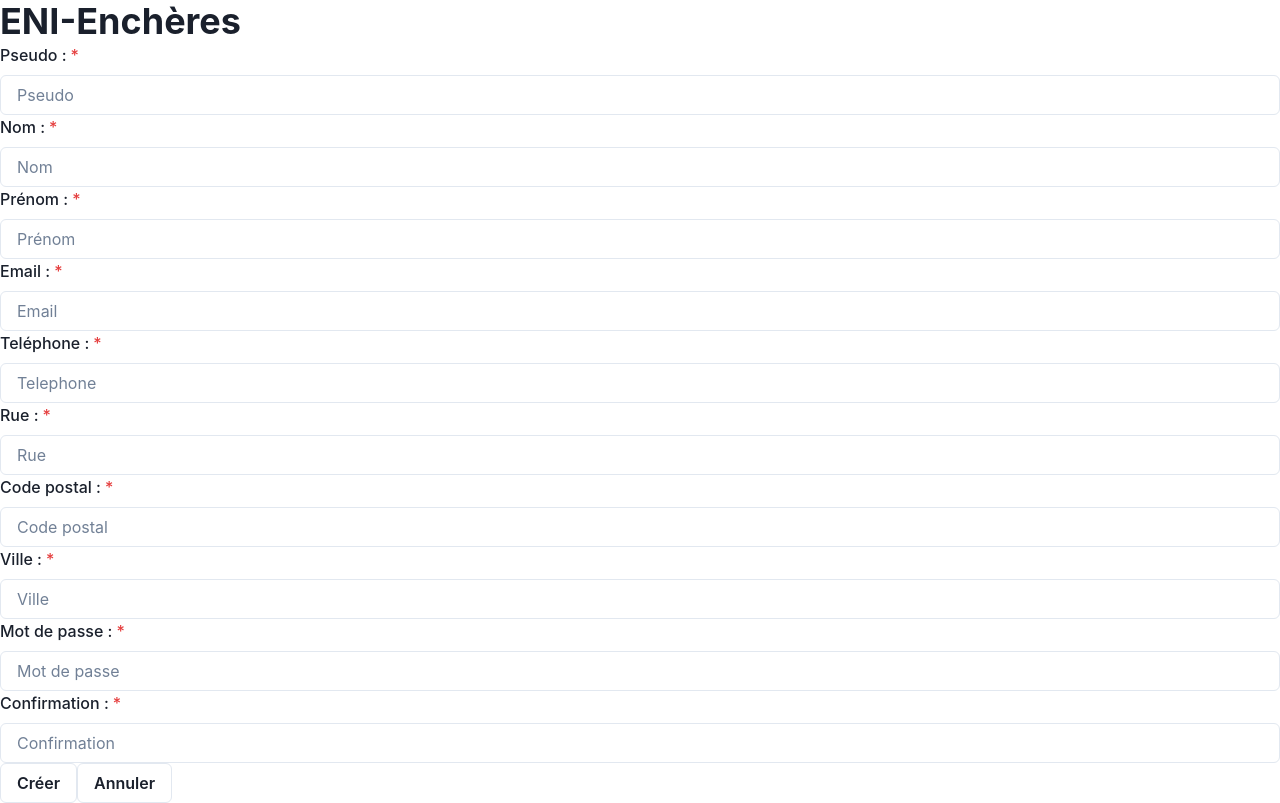
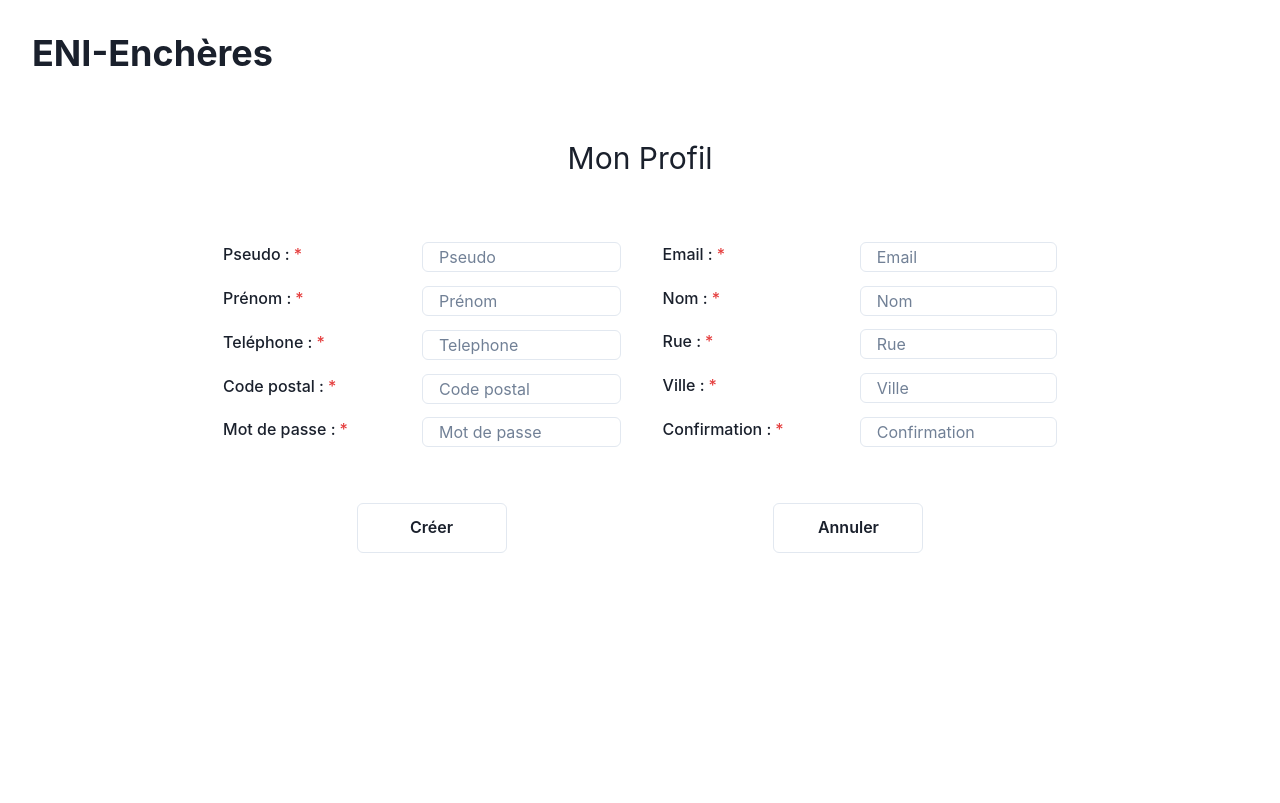
Before and after one commit to AdrienVomHoevel/tp-eni-enchere, a React (Create React App) app: page /inscription in a window 1280 px wide. Built offline with nearby package versions, Linux system fonts and the light colour scheme.

Commit message:
mise en page +co

```diff
--- a/src/App.js
+++ b/src/App.js
@@ -17,7 +17,7 @@ function App() {
           <Routes>
             <Route path="/" element={<Homes />} />
             <Route path="/inscription" element={<Inscription />} />
-            <Route path="/connection" element={<Connection />} />
+            <Route path="/login" element={<Connection />} />
             <Route path="/profil/:id" element={<Profil />} />
             <Route path="/nouvelleVente" element={<NouvelleVente />} />
             <Route path="/detailVente" element={<DetailVente />} />
--- a/src/components/Card.js
+++ b/src/components/Card.js
@@ -1,18 +1,25 @@
 import React from "react";
-import { Box, Link, Text } from "@chakra-ui/react";
+import { Box, Flex, Link, Text, Image } from "@chakra-ui/react";
 
 const Card = ({ articles }) => {
   const idVendeur = articles.vendeur.noUtilisateur;
 
   return (
-    <Box>
-      <Text size="lg">{articles.nomArticle}</Text>
-      <Text>{articles.miseAPrix}</Text>
-      <Text>Fin de l'enchère : {articles.dateFinEncheres}</Text>
-      <Text>
-        Vendeur :
-        <Link href={`/profil/${idVendeur}`}>{articles.vendeur.pseudo}</Link>
-      </Text>
+    <Box border="1px" w="400px" h="120px">
+      <Flex>
+        <Image src="../styles/img/imgArticle.png" alt="Image par défault" />
+        <Flex direction="column" alignItems="baseline" pl="5px">
+          <Text as="u" fontSize="20px" fontWeight="2px">
+            {articles.nomArticle}
+          </Text>
+          <Text>Prix : {articles.miseAPrix}</Text>
+          <Text>Fin de l'enchère : {articles.dateFinEncheres}</Text>
+          <Text>
+            Vendeur :{" "}
+            <Link href={`/profil/${idVendeur}`}>{articles.vendeur.pseudo}</Link>
+          </Text>
+        </Flex>
+      </Flex>
     </Box>
   );
 };
--- a/src/components/LienLogin.js
+++ b/src/components/LienLogin.js
@@ -8,7 +8,7 @@ const LienLogin = () => {
         S'inscrire
       </Link>
       <span> - </span>
-      <Link href="/connection" color="teal.500">
+      <Link href="/login" color="teal.500">
         Se connecter
       </Link>
     </Box>
--- a/src/pages/Connection.js
+++ b/src/pages/Connection.js
@@ -1,38 +1,88 @@
 import {
   Button,
-  Checkbox,
   FormControl,
   FormLabel,
   Input,
   Link,
+  Checkbox,
+  Box,
+  Center,
+  Flex,
+  Spacer,
 } from "@chakra-ui/react";
-import React from "react";
+import axios from "axios";
+import { useForm } from "react-hook-form";
 import EniEnchere from "../components/EniEnchere";
 
 const Connection = () => {
+  const { register, handleSubmit } = useForm();
+  const onSubmit = async (data) => {
+    axios
+      .post(`http://localhost:8080/api/login`, data)
+      .then((res) => console.log(res));
+  };
+
   return (
-    <div className="index_settings">
+    <Box mr={8} ml={8} mt={8}>
       <EniEnchere />
+      <Center>
+        <Box width="35%" h="60%" mt="10%">
+          <form onSubmit={handleSubmit(onSubmit)}>
+            <FormControl isRequired>
+              <Flex mb="5%">
+                <FormLabel>Identifiant :</FormLabel>
+                <Spacer />
+                <Input
+                  {...register("pseudo")}
+                  w="50%"
+                  h="30px"
+                  variant="outline"
+                  placeholder="Pseudo"
+                />
+              </Flex>
+            </FormControl>
 
-      <form>
             <FormControl isRequired>
-          <FormLabel>Identifiant :</FormLabel>
-          <Input variant="outline" placeholder="Pseudo" />
+              <Flex mb="5%">
+                <FormLabel>Mot de passe :</FormLabel>
+                <Spacer />
+                <Input
+                  {...register("motDePasse")}
+                  w="50%"
+                  h="30px"
+                  type="password"
+                  variant="outline"
+                />
+              </Flex>
             </FormControl>
-        <FormControl isRequired>
-          <FormLabel>Mot de passe :</FormLabel>
-          <Input type="password" variant="outline" />
-        </FormControl>
-        <Button variant="outline" type="submit">
+            <Flex mb="15%" justify="space-between">
+              <Button w={150} h={50} variant="outline" type="submit">
                 Connexion
               </Button>
+              <Flex direction="column" justify="center" alignItems="flex-end">
                 <Checkbox>Se souvenir de moi</Checkbox>
+
                 <Link color="teal.500" href="#">
                   Mot de passe oublié
                 </Link>
+              </Flex>
+            </Flex>
+            <Center>
+              <Button
+                type="submit"
+                id="submit_login"
+                variant="outline"
+                w={300}
+                h={75}
+              >
+                {" "}
+                Créer un compte
+              </Button>
+            </Center>
           </form>
-      <Button variant="outline"> Créer un compte</Button>
-    </div>
+        </Box>
+      </Center>
+    </Box>
   );
 };
 
--- a/src/pages/Inscription.js
+++ b/src/pages/Inscription.js
@@ -1,99 +1,191 @@
-import { Button, FormControl, FormLabel, Input, Link } from "@chakra-ui/react";
+import {
+  Button,
+  FormControl,
+  FormLabel,
+  Input,
+  Link,
+  Text,
+  Box,
+  Center,
+  Flex,
+  Spacer,
+} from "@chakra-ui/react";
 import axios from "axios";
 import { useForm } from "react-hook-form";
 import EniEnchere from "../components/EniEnchere";
 
 const Inscription = () => {
   const { register, handleSubmit } = useForm();
-  const onSubmit = (data) => res(data);
-
-  const res = (async) => {
+  const onSubmit = async (data) => {
     axios
-      .post(`http://localhost:8080/api/utilisateurs`, onSubmit, {
-        headers: {
-          "Content-Type": "application/json",
-          Accept: "application/json",
-        },
-      })
+      .post(`http://localhost:8080/api/utilisateurs`, data)
       .then((res) => console.log(res));
   };
 
   return (
-    <div className="index_settings">
+    <Box mr={8} ml={8} mt={8}>
       <EniEnchere />
+      <Center mt="5%">
+        <Text fontSize="3xl">Mon Profil</Text>
+      </Center>
+      <Center mt="5%">
         <form onSubmit={handleSubmit(onSubmit)}>
+          <Flex justifyItems="space-around">
+            <Box mr="5%">
               <FormControl isRequired>
+                <Flex mb="3%">
                   <FormLabel>Pseudo :</FormLabel>
+                  <Spacer />
                   <Input
+                    w="50%"
+                    h="30px"
                     {...register("pseudo")}
                     variant="outline"
                     placeholder="Pseudo"
                   />
+                </Flex>
               </FormControl>
+
               <FormControl isRequired>
-          <FormLabel>Nom :</FormLabel>
-          <Input {...register("nom")} variant="outline" placeholder="Nom" />
-        </FormControl>
-        <FormControl isRequired>
+                <Flex mb="3%">
                   <FormLabel>Prénom :</FormLabel>
+                  <Spacer />
                   <Input
+                    w="50%"
+                    h="30px"
                     {...register("prenom")}
                     variant="outline"
                     placeholder="Prénom"
                   />
+                </Flex>
               </FormControl>
               <FormControl isRequired>
-          <FormLabel>Email :</FormLabel>
-          <Input {...register("email")} variant="outline" placeholder="Email" />
-        </FormControl>
-        <FormControl isRequired>
+                <Flex mb="3%">
                   <FormLabel>Teléphone :</FormLabel>
+                  <Spacer />
                   <Input
+                    w="50%"
+                    h="30px"
                     {...register("telephone")}
                     variant="outline"
                     placeholder="Telephone"
                   />
+                </Flex>
               </FormControl>
+
               <FormControl isRequired>
-          <FormLabel>Rue :</FormLabel>
-          <Input {...register("rue")} variant="outline" placeholder="Rue" />
-        </FormControl>
-        <FormControl isRequired>
+                <Flex mb="3%">
                   <FormLabel>Code postal :</FormLabel>
+                  <Spacer />
                   <Input
+                    w="50%"
+                    h="30px"
                     {...register("codePostal")}
                     variant="outline"
                     placeholder="Code postal"
                   />
+                </Flex>
               </FormControl>
               <FormControl isRequired>
-          <FormLabel>Ville :</FormLabel>
-          <Input {...register("ville")} variant="outline" placeholder="Ville" />
-        </FormControl>
-        <FormControl isRequired>
+                <Flex mb="3%">
                   <FormLabel>Mot de passe :</FormLabel>
+                  <Spacer />
                   <Input
+                    w="50%"
+                    h="30px"
                     {...register("motDePasse")}
                     variant="outline"
                     placeholder="Mot de passe"
                   />
+                </Flex>
+              </FormControl>
+            </Box>
+            <Box>
+              <FormControl isRequired>
+                <Flex mb="3%">
+                  <FormLabel>Email :</FormLabel>
+                  <Spacer />
+                  <Input
+                    w="50%"
+                    h="30px"
+                    {...register("email")}
+                    variant="outline"
+                    placeholder="Email"
+                  />
+                </Flex>
               </FormControl>
               <FormControl isRequired>
+                <Flex mb="3%">
+                  <FormLabel>Nom :</FormLabel>
+                  <Spacer />
+                  <Input
+                    w="50%"
+                    h="30px"
+                    {...register("nom")}
+                    variant="outline"
+                    placeholder="Nom"
+                  />
+                </Flex>
+              </FormControl>
+
+              <FormControl isRequired>
+                <Flex mb="3%">
+                  <FormLabel>Rue :</FormLabel>
+                  <Spacer />
+                  <Input
+                    w="50%"
+                    h="30px"
+                    {...register("rue")}
+                    variant="outline"
+                    placeholder="Rue"
+                  />
+                </Flex>
+              </FormControl>
+
+              <FormControl isRequired>
+                <Flex mb="3%">
+                  <FormLabel>Ville :</FormLabel>
+                  <Spacer />
+                  <Input
+                    w="50%"
+                    h="30px"
+                    {...register("ville")}
+                    variant="outline"
+                    placeholder="Ville"
+                  />
+                </Flex>
+              </FormControl>
+
+              <FormControl isRequired>
+                <Flex mb="3%">
                   <FormLabel>Confirmation :</FormLabel>
+                  <Spacer />
                   <Input
+                    w="50%"
+                    h="30px"
                     {...register("motDePasse")}
                     variant="outline"
                     placeholder="Confirmation"
                   />
+                </Flex>
               </FormControl>
-        <Button type="submit" variant="outline">
+            </Box>
+          </Flex>
+
+          <Flex justify="space-around" mt="5%">
+            <Button type="submit" variant="outline" w="150px" h="50px">
               Créer
             </Button>
+
             <Link href="/">
-          <Button variant="outline">Annuler</Button>
+              <Button variant="outline" w="150px" h="50px">
+                Annuler
+              </Button>
             </Link>
+          </Flex>
         </form>
-    </div>
+      </Center>
+    </Box>
   );
 };
 
```
Also changed, not shown: src/styles/img/imgArticle.png (added). Lines whose indentation alone changed are shown as unchanged.
